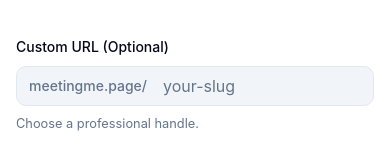
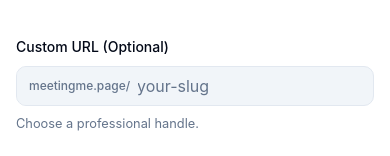
Before and after one commit to sthoms12/meetingme-page, a React (Vite) app: page / in a window 390 px wide. Shown: the part 225-381 px from the top of the page. Built offline with nearby package versions, Linux system fonts and the light colour scheme.

Commit message:
fix: pixel-perfect slug input with absolute prefix overlay, responsive, symmetric padding

```diff
--- a/src/pages/HomePage.tsx
+++ b/src/pages/HomePage.tsx
@@ -185,10 +185,10 @@
                       <FormItem>
                         <FormLabel>Custom URL (Optional)</FormLabel>
                         <FormControl>
-                          <div className="flex h-10 items-center gap-2 rounded-md border border-input bg-secondary px-3">
-                            <span className="text-sm font-medium text-muted-foreground whitespace-nowrap">meetingme.page/</span>
+                          <div className="relative h-10 w-full rounded-md border border-input bg-secondary overflow-hidden focus-within:ring-2 focus-within:ring-ring focus-within:ring-offset-2 focus-within:ring-offset-background">
+                            <span className="absolute inset-y-0 left-0 z-10 flex h-full items-center pl-3 pr-2 sm:pr-3 text-xs sm:text-sm font-medium text-muted-foreground pointer-events-none bg-secondary whitespace-nowrap truncate">meetingme.page/</span>
                             <Input
-                              className="flex-1 h-full bg-transparent px-2 border-none shadow-none placeholder:text-muted-foreground focus-visible:outline-none focus-visible:ring-0"
+                              className="h-full w-full bg-transparent px-0 pl-[120px] sm:pl-[164px] pr-3 border-none shadow-none placeholder:text-muted-foreground focus-visible:outline-none focus-visible:ring-0"
                               placeholder="your-slug"
                               {...field}
                             />
```
